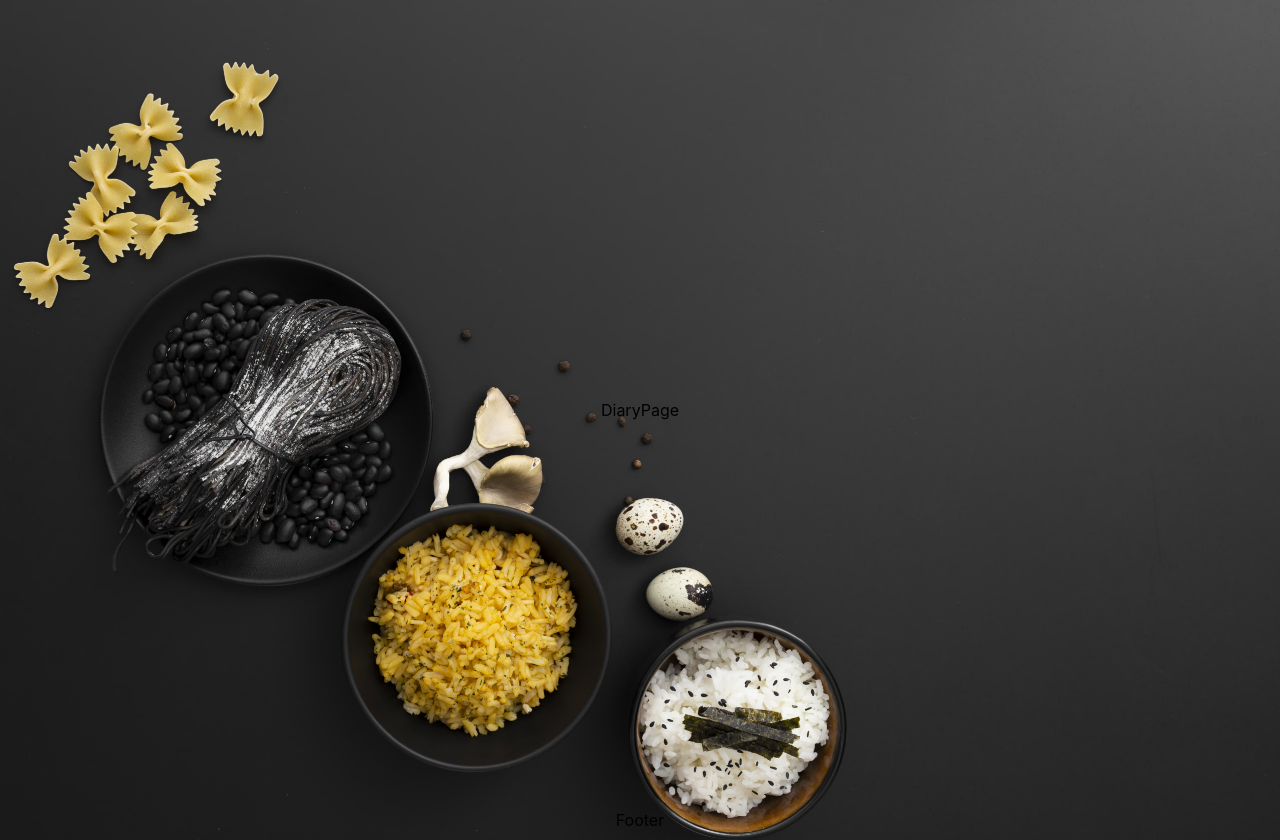
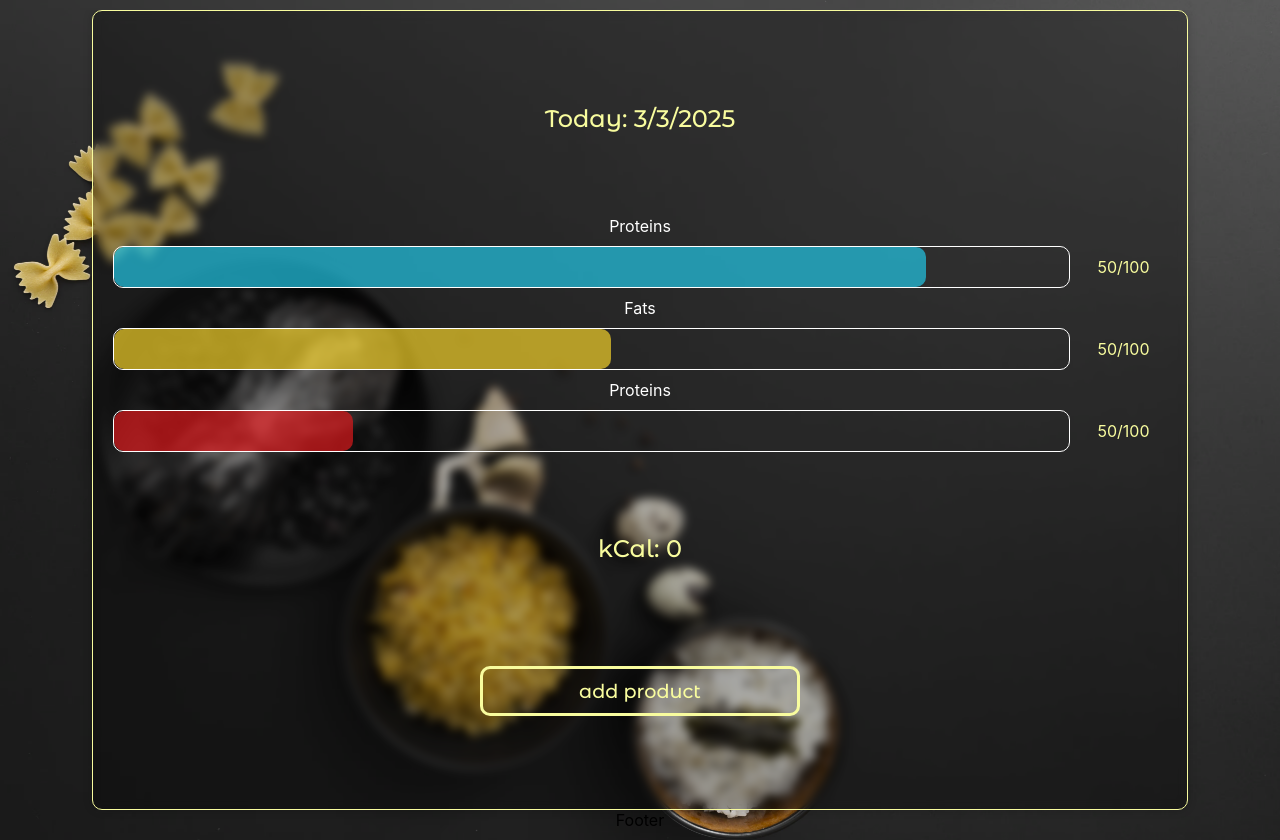
Before and after one commit to Bolbotunov/Gd-FD3-22-25_Bolbotunov, a React (Create React App) app in the folder myProject/: page /diary in a window 1280 px wide. Built offline with nearby package versions, Linux system fonts and the light colour scheme; no server answers.

Commit message:
feat: add debounced & choosing  product

```diff
--- a/myProject/src/components/charts/Chart.styled.tsx
+++ b/myProject/src/components/charts/Chart.styled.tsx
@@ -55,3 +55,13 @@ export const ChartLineStyle = styled('div')`
     }
 
 `;
+
+export const ExtraBlock = styled('div')`
+	${FlexDiv}
+    color:${props => props.theme.colors.MAIN_COLOR};
+	padding: 20px;
+    margin-left:10px;
+    height: 35px;
+    overflow:hidden;
+    position: relative;
+`;
--- a/myProject/src/components/charts/Chart.tsx
+++ b/myProject/src/components/charts/Chart.tsx
@@ -1,7 +1,9 @@
 import { ChartsContainer, ChartsFilling } from "./Chart.styled";
-import { ChartLineStyle } from "./Chart.styled";
-import { ChartLineTitle } from "../../styles/Fonts.styled";
+import { ChartLineStyle, ExtraBlock } from "./Chart.styled";
+import { ChartLineTitle} from "../../styles/Fonts.styled";
 import { ChartLineBlock } from "./Chart.styled";
+import { Flex } from "../../styles/Common.styled";
+
 
   type ChartPercentProps =  {
     proteinPercent: string;
@@ -10,6 +12,7 @@ import { ChartLineBlock } from "./Chart.styled";
     proteinColor: string;
     fatsColor: string;
     carbsColor: string;
+    extraTitle?: React.ReactNode;
   }
 
 export default function Chart(props: ChartPercentProps) {
@@ -20,25 +23,32 @@ export default function Chart(props: ChartPercentProps) {
           <ChartLineBlock>
             <ChartLineTitle>Proteins</ChartLineTitle>
           </ChartLineBlock>
+          <Flex>
             <ChartLineStyle>
               <ChartsFilling fillpercent = {props.proteinPercent} fillcolor = {props.proteinColor}/>
             </ChartLineStyle>
+            {props.extraTitle && <ExtraBlock>{props.extraTitle}</ExtraBlock>}
+          </Flex>
 
           <ChartLineBlock>
             <ChartLineTitle>Fats</ChartLineTitle>
           </ChartLineBlock>
+          <Flex>
             <ChartLineStyle>
               <ChartsFilling fillpercent = {props.fatsPercent}  fillcolor = {props.fatsColor}/>
             </ChartLineStyle>
+            {props.extraTitle && <ExtraBlock>{props.extraTitle}</ExtraBlock>}
+          </Flex>
 
           <ChartLineBlock>
             <ChartLineTitle>Proteins</ChartLineTitle>
           </ChartLineBlock>
+          <Flex>
             <ChartLineStyle>
               <ChartsFilling fillpercent = {props.carbsPercent}  fillcolor = {props.carbsColor}/>
             </ChartLineStyle>
-
-
+            {props.extraTitle && <ExtraBlock>{props.extraTitle}</ExtraBlock>}
+          </Flex>
          </ChartsContainer>
         </>
       );
--- a/myProject/src/components/todayBlock/TodayBlock.tsx
+++ b/myProject/src/components/todayBlock/TodayBlock.tsx
@@ -13,13 +13,12 @@ export default function TodayBlock() {
   const currentDate = useCurrentDate();
 
   const proteinPercent = '85%';
-  const fatsPercent = '22%';
+  const fatsPercent = '65%';
   const carbsPercent = '25%';
 
 
     return (
         <>
-
         <BlurContainer>
           <CategoryTitleStyle>
             Today: {currentDate}
--- a/myProject/src/pages/DiaryPage.tsx
+++ b/myProject/src/pages/DiaryPage.tsx
@@ -1,5 +1,39 @@
+import { BlurContainer } from "../styles/Common.styled"
+import Chart from "../components/charts/Chart"
+import DailyKCal from "../components/DailyKCal/DailyKCal"
+import useCurrentDate from "../hooks/useCurrentDate";
+import { appColors } from "../styles/AppColors";
+import { CategoryTitleStyle, FontsHeaderStyle } from "../styles/Fonts.styled";
+import { BtnStyle } from "../styles/Buttons.styled";
+
+export default function DiaryPage() {
+	const currentDate = useCurrentDate();
+  const proteinPercent = '85%';
+  const fatsPercent = '52%';
+  const carbsPercent = '25%';
+
+  const chartTitle = '50/100'
 
 
-export default function DiaryPage() {
-    return <>DiaryPage</>
+    return <>
+        <BlurContainer>
+					<CategoryTitleStyle>
+            Today: {currentDate}
+          </CategoryTitleStyle>
+					<Chart
+						proteinPercent = {proteinPercent}
+						fatsPercent= {fatsPercent}
+						carbsPercent = {carbsPercent}
+						proteinColor = {appColors.colors.PROTEIN_COLOR}
+						fatsColor = {appColors.colors.FATS_COLOR}
+						carbsColor = {appColors.colors.CARBS_COLOR}
+						extraTitle={chartTitle}
+						/>
+					<DailyKCal/>
+					<FontsHeaderStyle to="/products">
+						<BtnStyle>add product</BtnStyle>
+					</FontsHeaderStyle>
+        </BlurContainer>
+
+    </>
 }
--- a/myProject/src/pages/productsPage/ProductsPage.tsx
+++ b/myProject/src/pages/productsPage/ProductsPage.tsx
@@ -1,5 +1,6 @@
-import { ProductsBlock } from "./productsPage.styled"
-import { useEffect, useState } from "react";
+import { BlurContainer } from "../../styles/Common.styled";
+import { useEffect, useState, useCallback } from "react";
+import { debounce } from "../../utils/debounce";
 import {
   ContentContainer,
   SearchInput,
@@ -12,51 +13,48 @@ import {
 } from "./productsPage.styled"
 import { searchFood } from "../../components/api/ApiTest";
 
+
+
+type ProductType = {
+  food_name: string;
+  nf_protein: number;
+  nf_total_fat: number;
+  nf_total_carbohydrate: number;
+  nf_calories: number;
+};
+
+
 export default function ProductsPage() {
   const [query, setQuery] = useState('');
-  const [results, setResults] = useState([]);
+  const [results, setResults] = useState<ProductType[]>([]);
+	const [selectedProduct, setSelectedProduct] = useState<ProductType | null>(null)
 
-	const handleSearch = async () => {
+  const debouncedSearch = useCallback(
+    debounce(async (query: string) => {
       try {
-			console.log('query', query)
         const data = await searchFood(query);
         setResults(data.foods);
-			console.log('results', data.foods)
       } catch (error) {
         console.error('Error:', error);
       }
-  };
-
+    }, 1000),
+    []
+  );
 
 	useEffect(() => {
 		if(query) {
-			handleSearch()
+			debouncedSearch(query)
 		}
-	}, [query])
+	}, [query, debouncedSearch])
 
-	// const products = [
-  //   {
-  //     id: 1,
-  //     name: 'Banana',
-  //     proteins: 1.2,
-  //     fats: 0.3,
-  //     carbs: 27,
-  //     calories: 89,
-  //   },
-  //   {
-  //     id: 2,
-  //     name: 'Apple',
-  //     proteins: 0.3,
-  //     fats: 0.2,
-  //     carbs: 14,
-  //     calories: 52,
-  //   },
-  // ];
+function handleSelectedProduct(product: ProductType) {
+	setSelectedProduct(product)
+}
 
 
   return (
 		<>
-		<ProductsBlock>
+		 <BlurContainer>
     <ContentContainer>
       <SearchInput type='text'
 			value={query}
@@ -73,7 +71,12 @@ export default function ProductsPage() {
 
 			<ProductRowWrapper>
           {results.map((product: any) => (
-            <ProductRow key={product.food_name}>
+            <ProductRow
+						key={product.food_name}
+						onClick={() => handleSelectedProduct(product)}
+						style={{
+							backgroundColor: selectedProduct && selectedProduct.food_name === product.food_name ? '#955120' : 'white',
+							cursor: 'pointer'}}>
               <ProductColumn>{product.food_name}</ProductColumn>
               <ProductColumn>{product.nf_protein || 'N/A'}g</ProductColumn>
               <ProductColumn>{product.nf_total_fat || 'N/A'}g</ProductColumn>
@@ -83,9 +86,9 @@ export default function ProductsPage() {
           ))}
         </ProductRowWrapper>
 
-      <AddBtn>Add Product</AddBtn>
+      <AddBtn>Add Product to diary</AddBtn>
 			</ContentContainer>
-			</ProductsBlock>
+			</BlurContainer>
 
     </>
 	)
--- a/myProject/src/pages/productsPage/productsPage.styled.tsx
+++ b/myProject/src/pages/productsPage/productsPage.styled.tsx
@@ -59,7 +59,7 @@ export const HeaderItem = styled('div')`
 `;
 
 export const ProductRow = styled('div')`
-  background-color: ${props => props.theme.colors.BLACK_COLOR};
+  background-color: ${props => props.theme.colors.MAIN_COLOR};
   display: flex;
   align-items: center;
   padding: 10px;
@@ -84,15 +84,15 @@ export const ProductColumn =  styled('div')`
 
 export const AddBtn = styled('button')`
   ${BtnCommonStyle}
-  background-color:${props => props.theme.colors.MAIN_COLOR};
-  color:${props => props.theme.colors.BLACK_COLOR};
+  background-color: transparent;
+  color:${props => props.theme.colors.MAIN_COLOR};
   font-size: calc(4px + 1vw);
   font-weight: 600;
   margin: 20px auto;
 
   &:hover {
-    color: ${props => props.theme.colors.MAIN_COLOR};
-    background-color: transparent;
+    color: ${props => props.theme.colors.BLACK_COLOR};
+    background-color:${props => props.theme.colors.MAIN_COLOR};
     cursor: pointer;
     }
 `
--- a/myProject/src/store/AuthSlice.tsx
+++ b/myProject/src/store/AuthSlice.tsx
@@ -10,13 +10,20 @@ type ProfileType = {
   gender?: string;
 };
 
-
+type UserProductsType = {
+  productId: number;
+  name?: string;
+  proteins: number;
+  fats: number;
+  carbs: number;
+};
 
 type AuthStateType = {
   uid: string | null;
   userName: string | null;
   userEmail: string | null;
   profile: ProfileType | null;
+  products:  UserProductsType[];
   status: string;
   error: string | null;
 }
@@ -26,6 +33,7 @@ const initialState: AuthStateType = {
   userName: null,
   userEmail: null,
   profile: null,
+  products: [],
   status: '',
   error: null,
 };
@@ -44,15 +52,19 @@ export const authSlice = createSlice({
     setUserProfile(state, action: PayloadAction<ProfileType>) {
       state.profile = action.payload;
     },
+    addUserProduct(state, action: PayloadAction<UserProductsType>) {
+      state.products.push(action.payload);
+    },
     clearUser(state) {
       state.uid = null;
       state.userName = null;
       state.userEmail = null;
       state.profile = null;
+      state.products = [];
       state.status = '';
     }
   }
 })
 
-export const { setUser,  setUserProfile, clearUser } = authSlice.actions;
+export const { setUser,  setUserProfile, addUserProduct, clearUser } = authSlice.actions;
 export default authSlice.reducer;
--- a/myProject/src/styles/Common.styled.jsx
+++ b/myProject/src/styles/Common.styled.jsx
@@ -48,7 +48,7 @@ export const BlurContainer = styled('div')`
   flex: 1;
   margin: 0px;
   ${FlexDiv};
-  justify-content: space-around;
+  justify-content: space-evenly;
   flex-direction: column;
   gap: 10px;
   background-color: rgba(0, 0, 0, 0.3);
@@ -94,3 +94,8 @@ export const WhiteBlock = css`
   box-shadow: 0 0 10px rgba(0, 0, 0, 0.2);
   backdrop-filter: blur(5px);
 `;
+
+export const Flex = styled('div')`
+	${FlexDiv};
+  align-items: center;
+`;
--- a/myProject/src/styles/Fonts.styled.jsx
+++ b/myProject/src/styles/Fonts.styled.jsx
@@ -10,7 +10,7 @@ export const FontsFamily = css`
 
 export const MainTitle = styled('h1')`
      ${FontsFamily};
-     color: ${props => props.theme.colors.WHITE_COLOR};
+     color: ${props => props.theme.colors.MAIN_COLOR};
 `
 
 export const MainSubTitle = styled('h4')`
--- /dev/null
+++ b/myProject/src/utils/debounce.tsx
@@ -0,0 +1,13 @@
+export function debounce(func: Function, delay: number) {
+  let timeoutId: ReturnType<typeof setTimeout> | undefined;
+
+  return function(...args: any[]) {
+    if (timeoutId) {
+      clearTimeout(timeoutId);
+    }
+
+    timeoutId = setTimeout(() => {
+      func.apply(null, args);
+    }, delay);
+  };
+}
```
Lines whose indentation alone changed are shown as unchanged.
